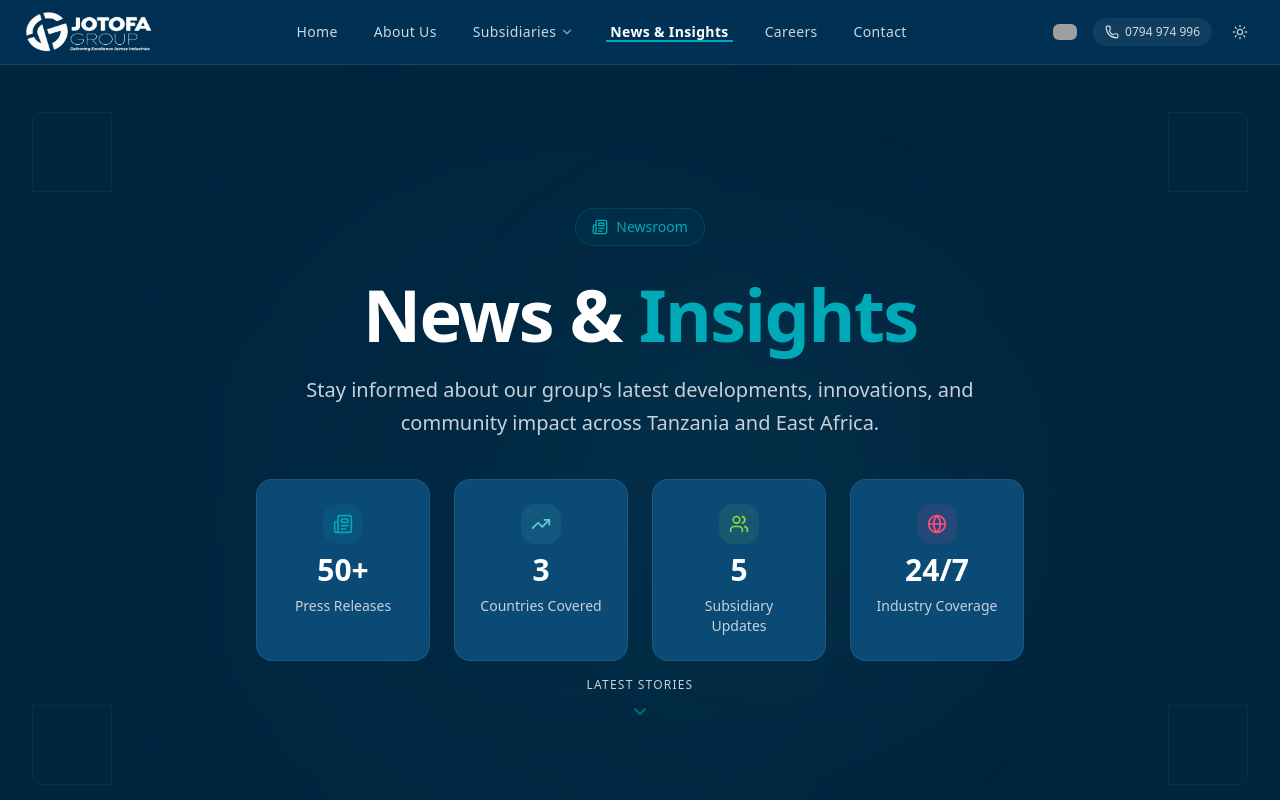
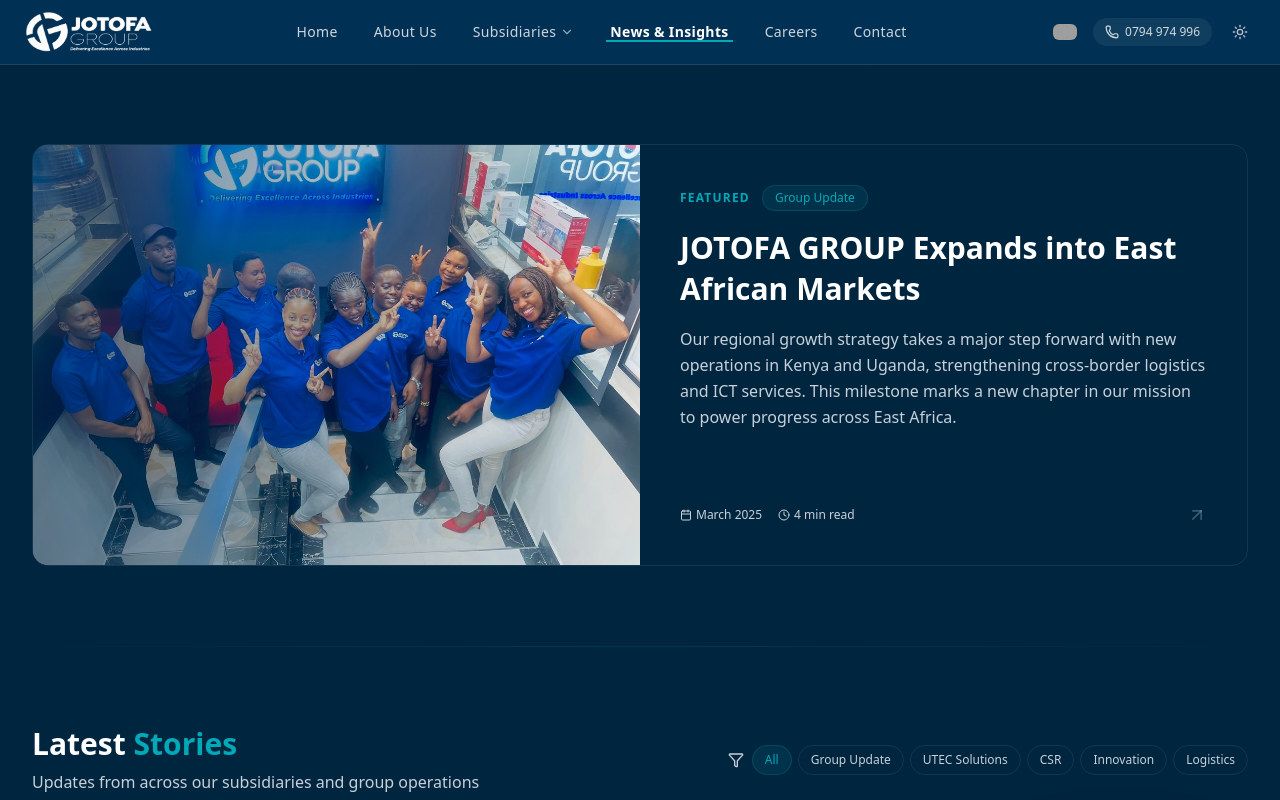
Before and after one commit to sulemsaba/frontendjotofa, a Next.js app: page /news in a window 1280 px wide. Shown: the top 800 px of the page. Built offline with nearby package versions, Linux system fonts and the light colour scheme; grey boxes are pictures that could not be loaded.

Commit message:
remove newsroom hero header and stats row from news page

```diff
--- a/src/components/news.tsx
+++ b/src/components/news.tsx
@@ -5,11 +5,7 @@
   Calendar,
   Clock,
   Newspaper,
-  TrendingUp,
   Lightbulb,
-  Users,
-  Globe,
-  ChevronDown,
   Filter,
 } from "lucide-react";
 import { motion, AnimatePresence } from "framer-motion";
@@ -125,13 +121,6 @@
 
 const allArticles = [featuredArticle, ...newsItems];
 
-const statsHighlights = [
-  { icon: Newspaper, value: "50+", label: "Press Releases", accent: "text-jotofa-accent", bg: "bg-jotofa-accent/10" },
-  { icon: TrendingUp, value: "3", label: "Countries Covered", accent: "text-utec-cyan", bg: "bg-utec-cyan/10" },
-  { icon: Users, value: "5", label: "Subsidiary Updates", accent: "text-cleaning-green", bg: "bg-cleaning-green/10" },
-  { icon: Globe, value: "24/7", label: "Industry Coverage", accent: "text-courier-orange", bg: "bg-courier-orange/10" },
-];
-
 export function News() {
   const { setActivePage } = usePage();
   const [selectedArticle, setSelectedArticle] = useState<typeof featuredArticle | null>(null);
@@ -177,91 +166,6 @@
 
   return (
     <div className="bg-background">
-      {/* ── Opening Hero ── */}
-      <section className="relative min-h-[85vh] flex flex-col items-center justify-center py-28 sm:py-36 overflow-hidden">
-        {/* Background layers */}
-        <div className="absolute inset-0 bg-background" />
-        <div className="absolute inset-0  opacity-40" />
-        <div className="absolute top-1/4 left-1/4 w-[500px] h-[500px] bg-jotofa-accent/5 rounded-full blur-[140px]" />
-        <div className="absolute bottom-1/4 right-1/4 w-96 h-96 bg-utec-cyan/5 rounded-full blur-[120px]" />
-
-        {/* Decorative corner accents */}
-        <div className="absolute top-12 left-8 w-20 h-20 border border-jotofa-accent/10 rounded-tl-lg hidden lg:block" />
-        <div className="absolute top-12 right-8 w-20 h-20 border border-jotofa-accent/10 rounded-tr-lg hidden lg:block" />
-        <div className="absolute bottom-24 left-8 w-20 h-20 border border-jotofa-accent/10 rounded-bl-lg hidden lg:block" />
-        <div className="absolute bottom-24 right-8 w-20 h-20 border border-jotofa-accent/10 rounded-br-lg hidden lg:block" />
-
-        <div className="relative z-10 mx-auto max-w-7xl px-4 sm:px-6 lg:px-8 text-center flex-1 flex flex-col items-center justify-center">
-          {/* Badge */}
-          <ScrollReveal>
-            <div className="inline-flex items-center gap-2 px-4 py-2 rounded-full border border-jotofa-accent/20 bg-jotofa-accent/5 mb-8">
-              <Newspaper className="w-4 h-4 text-jotofa-accent" />
-              <span className="text-jotofa-accent text-sm font-medium">Newsroom</span>
-            </div>
-          </ScrollReveal>
-
-          {/* Heading */}
-          <ScrollReveal delay={0.1}>
-            <h1 className="text-4xl sm:text-5xl lg:text-7xl font-bold tracking-tight text-foreground mb-6">
-              News &{" "}
-              <span className="text-jotofa-accent">Insights</span>
-            </h1>
-          </ScrollReveal>
-
-          {/* Description */}
-          <ScrollReveal delay={0.2}>
-            <p className="mx-auto max-w-3xl text-lg sm:text-xl text-muted-foreground leading-relaxed mb-10">
-              Stay informed about our group&apos;s latest developments,
-              innovations, and community impact across Tanzania and East Africa.
-            </p>
-          </ScrollReveal>
-
-          {/* Stats row */}
-          <ScrollReveal delay={0.3}>
-            <div className="grid grid-cols-2 md:grid-cols-4 gap-4 sm:gap-6 max-w-3xl mx-auto w-full">
-              {statsHighlights.map((item, i) => (
-                <motion.div
-                  key={item.label}
-                  initial={{ opacity: 0, y: 30, scale: 0.95 }}
-                  whileInView={{ opacity: 1, y: 0, scale: 1 }}
-                  viewport={{ once: true, margin: "-50px" }}
-                  transition={{
-                    duration: 0.5,
-                    delay: 0.4 + i * 0.1,
-                    ease: [0.25, 0.4, 0.25, 1],
-                  }}
-                  className="flex flex-col items-center gap-2 p-5 sm:p-6 rounded-2xl bg-card border border-border hover:border-jotofa-accent/25 transition-all duration-300 hover:bg-secondary"
-                >
-                  <div className={`inline-flex items-center justify-center w-10 h-10 rounded-xl ${item.bg}`}>
-                    <item.icon className={`w-5 h-5 ${item.accent}`} />
-                  </div>
-                  <span className="text-2xl sm:text-3xl font-bold text-foreground">
-                    {item.value}
-                  </span>
-                  <span className="text-sm text-muted-foreground">{item.label}</span>
-                </motion.div>
-              ))}
-            </div>
-          </ScrollReveal>
-        </div>
-
-        {/* Scroll indicator */}
-        <motion.div
-          className="relative z-10 flex flex-col items-center gap-2 mt-4 mb-4"
-          initial={{ opacity: 0 }}
-          animate={{ opacity: 1 }}
-          transition={{ delay: 1.5, duration: 0.8 }}
-        >
-          <span className="text-xs text-muted-foreground tracking-widest uppercase">Latest Stories</span>
-          <motion.div
-            animate={{ y: [0, 8, 0] }}
-            transition={{ duration: 2, repeat: Infinity, ease: "easeInOut" }}
-          >
-            <ChevronDown className="w-5 h-5 text-jotofa-accent/60" />
-          </motion.div>
-        </motion.div>
-      </section>
-
       {/* ── Featured Article ── */}
       <section className="relative py-16 sm:py-20">
         <div className="absolute inset-0 bg-background" />
```
